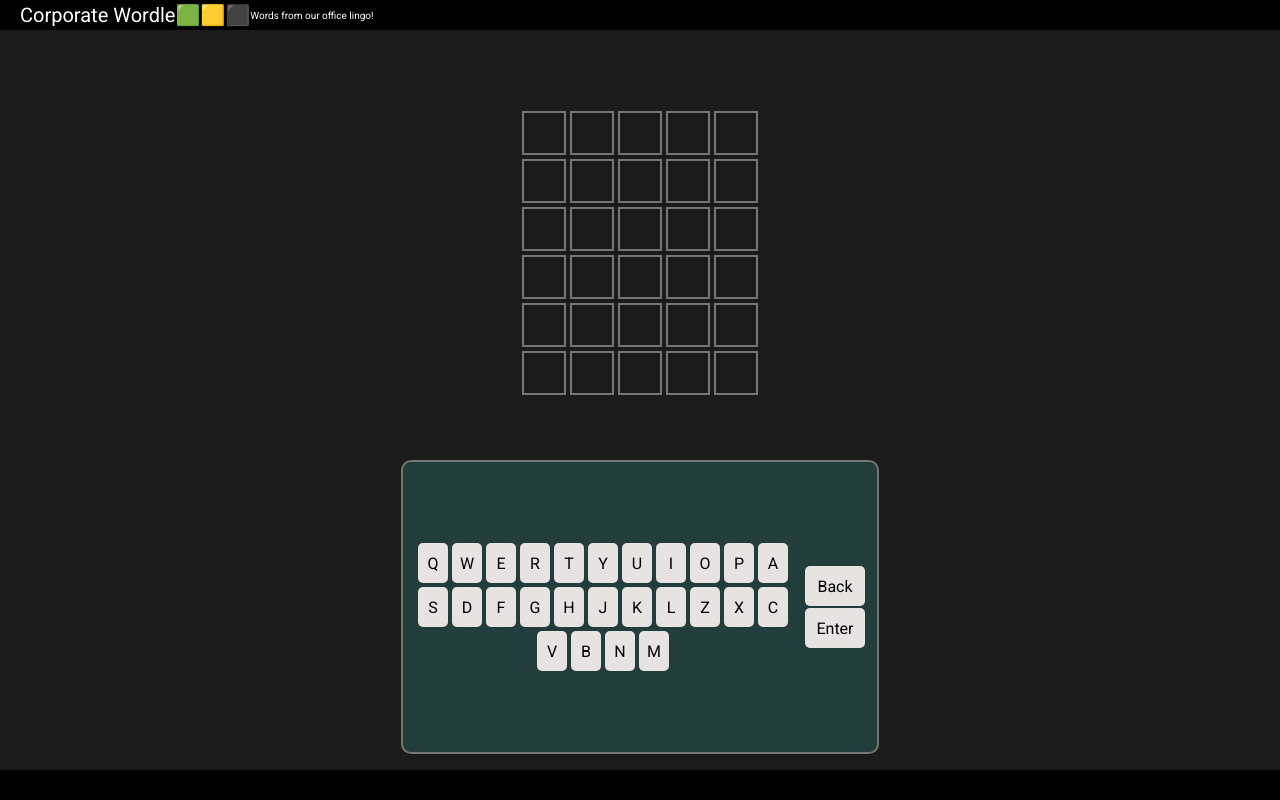
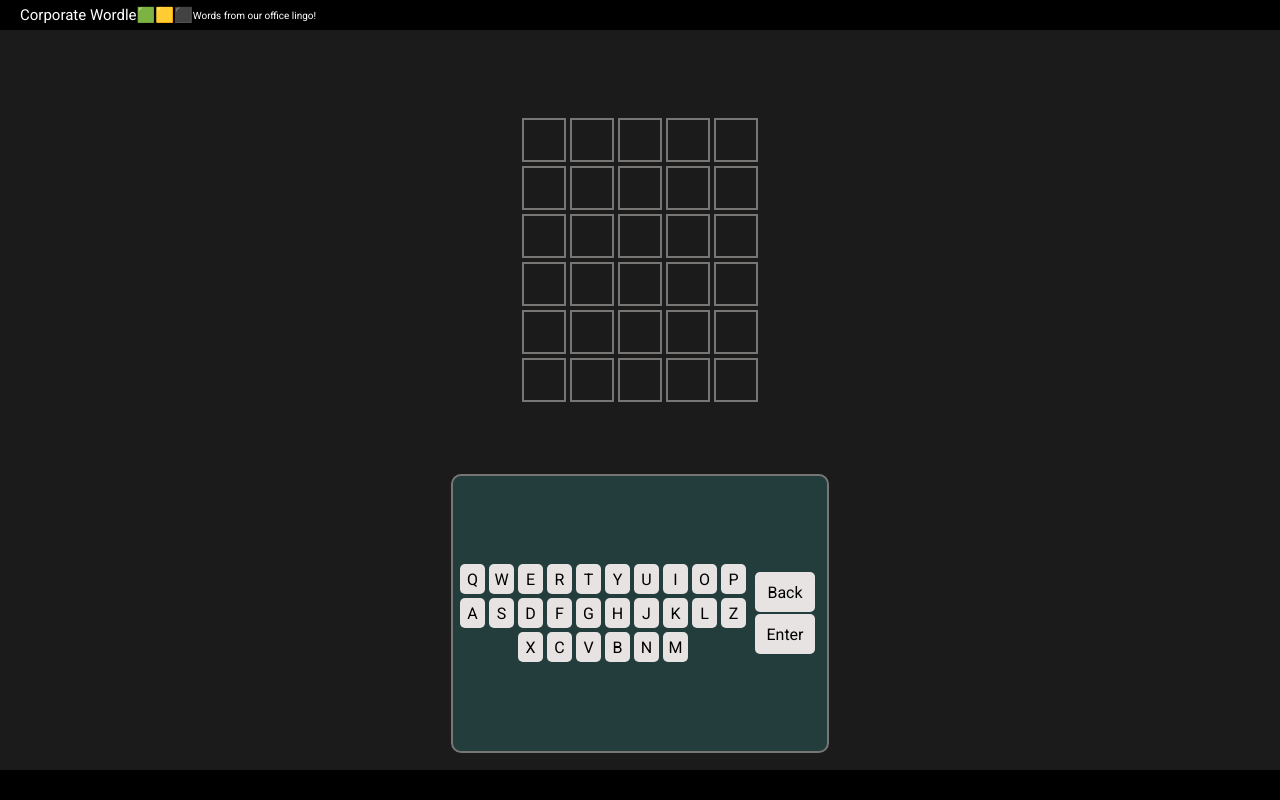
Before and after one commit to NorthernSantan/wordle, a plain HTML site: page index.html in a window 1280 px wide. Drawn offline with Linux system fonts and the light colour scheme.

Commit message:
Add files via upload

```diff
--- a/styles.css
+++ b/styles.css
@@ -1,7 +1,11 @@
 body {
+    display: flex;
     margin: 0;
     padding: 0;
-    font-family: 'Roboto', sans-serif;;
+    font-family: 'Roboto', sans-serif;
+    flex-direction: column;
+    justify-content: center;
+    align-items: center;
 }
 
 header {
@@ -11,7 +15,7 @@ header {
     align-items: center;
     justify-content: left;
     color: #fff;
-    font-size: 20px;
+    font-size: 15px;
     padding-left: 20px;
     width: calc(100% - 20px);
 }
@@ -113,13 +117,14 @@ section#canvas {
     border-radius: 10px;
     flex: 0.5;
     background-color: rgba(48,112, 114, 0.4);
+    max-width: 90%;
 }
 
 #keypad #alphabets {
     display: flex;
     flex-direction: row;
     flex-wrap: wrap;
-    width: 400px;
+    width: 300px;
     justify-content: center;
     align-items: center;
     /* margin: 10px; */
@@ -130,8 +135,8 @@ section#canvas {
 }
 
 .keypad-key {
-    height: 30px;
-    width: 20px;
+    height: 20px;
+    width: 15px;
     background: #e7e3e3;
     color: #000;
     border-radius: 5px;
```
